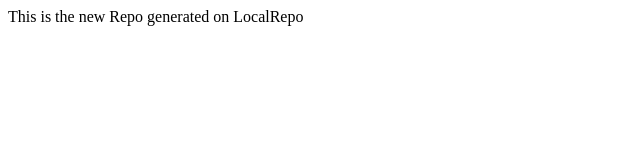
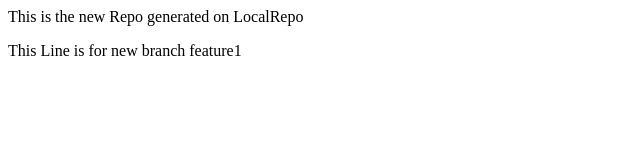
Before and after one commit to Satyaban-Nayak/LocalRepo, a plain HTML site: page index.html in a window 1280 px wide. Shown: the whole page, without its empty margins (0-640 px from the left). Drawn offline with Linux system fonts and the light colour scheme.

Commit message:
Add new line in feature1

```diff
--- a/index.html
+++ b/index.html
@@ -1 +1,2 @@
 <p>This is the new Repo generated on LocalRepo</p>
+<p>This Line is for new branch feature1</p>
```
